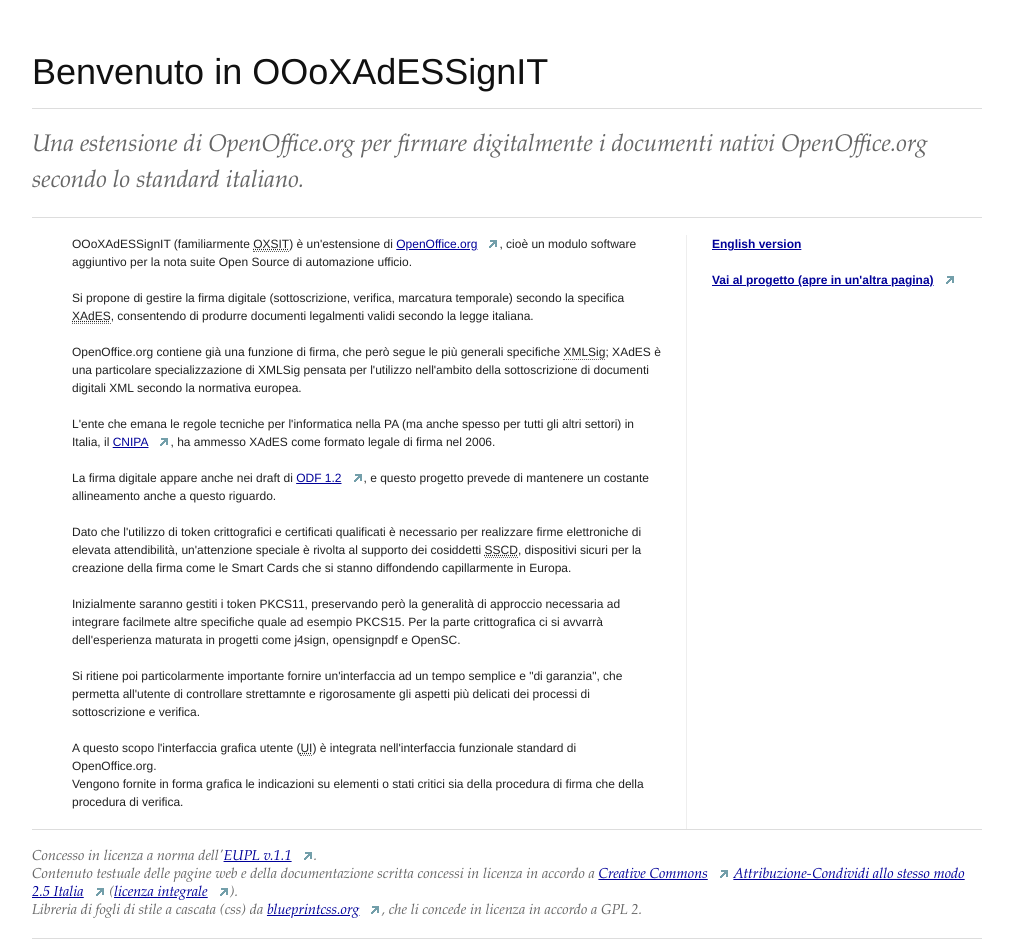
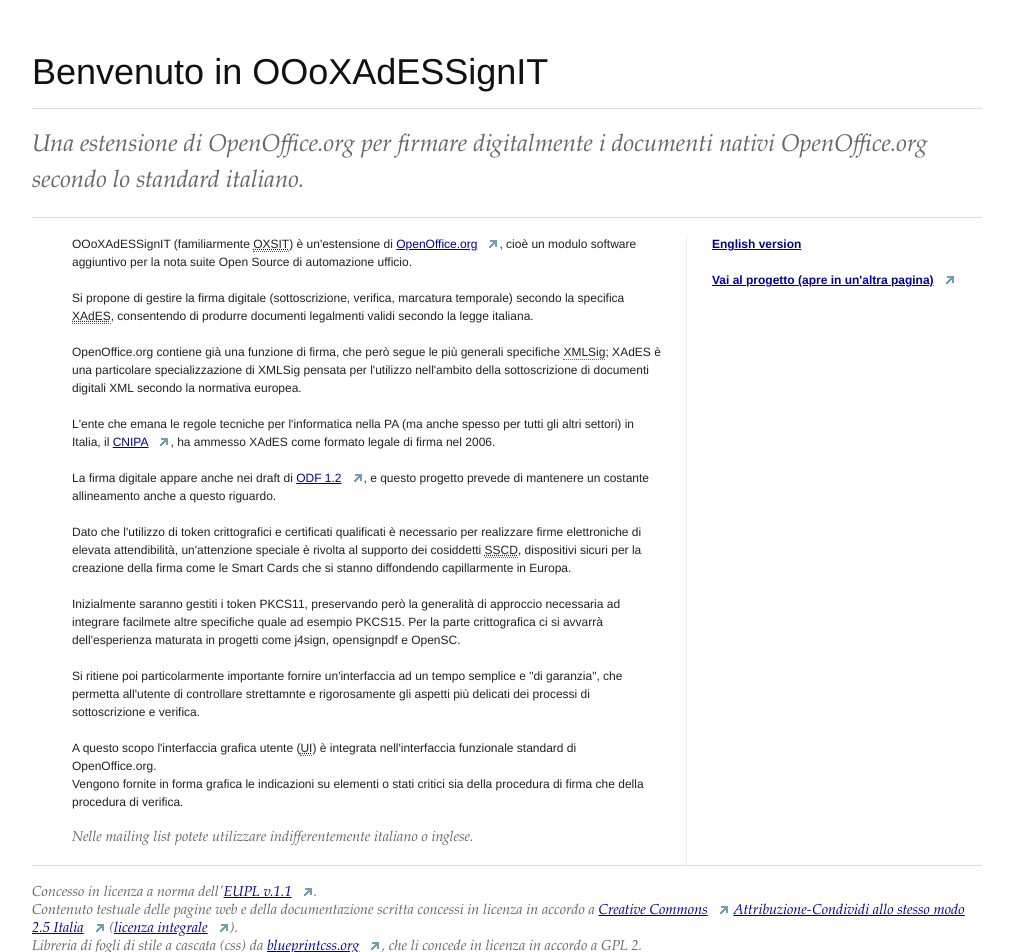
Before and after one commit to beppec56/odf-xades, a plain HTML site: page web/it/index.html in a window 1280 px wide. Shown: the top 952 px of the page, without its empty margins (133-1146 px from the left). Drawn offline with Linux system fonts and the light colour scheme.

Commit message:
Added info for language on mailing lists.
git-svn-id: https://joinup.ec.europa.eu/svn/ooo-xadessig-it/trunk@92 ae2944e6-8456-422b-b884-7dc9435bd57f

```diff
--- a/web/it/index.html
+++ b/web/it/index.html
@@ -58,6 +58,9 @@
 				<p>A questo scopo l'interfaccia grafica utente (<abbr title="User Interface">UI</abbr>) è integrata nell'interfaccia funzionale standard di OpenOffice.org.<br>
 				Vengono fornite in forma grafica le indicazioni su elementi o stati critici sia della procedura di firma che della procedura di verifica.</p>
 			</div>
+			<div class="span-15">
+				<h4 class="alt">Nelle mailing list potete utilizzare indifferentemente italiano o inglese.</h4>
+			</div>
 
 		</div>
     	<div class="span-7 last">
```
